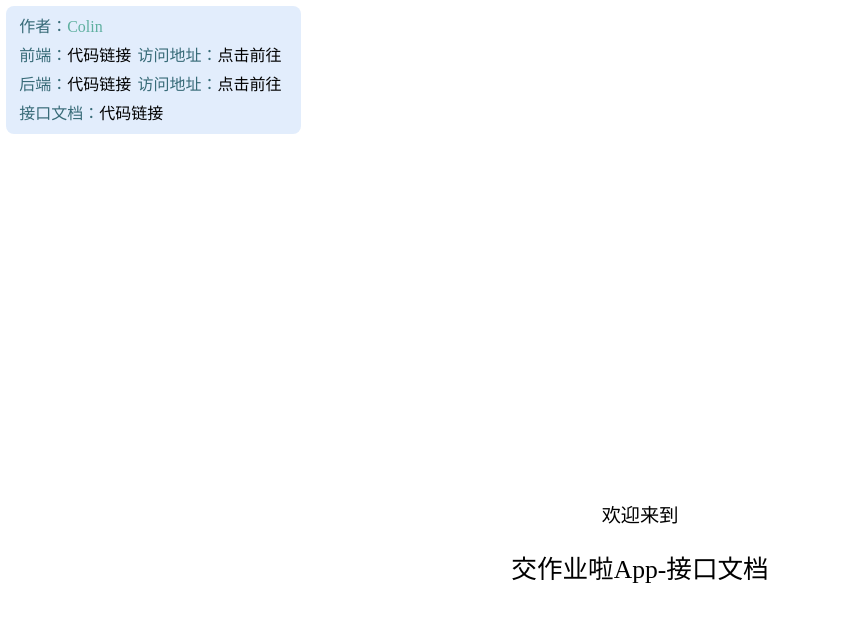
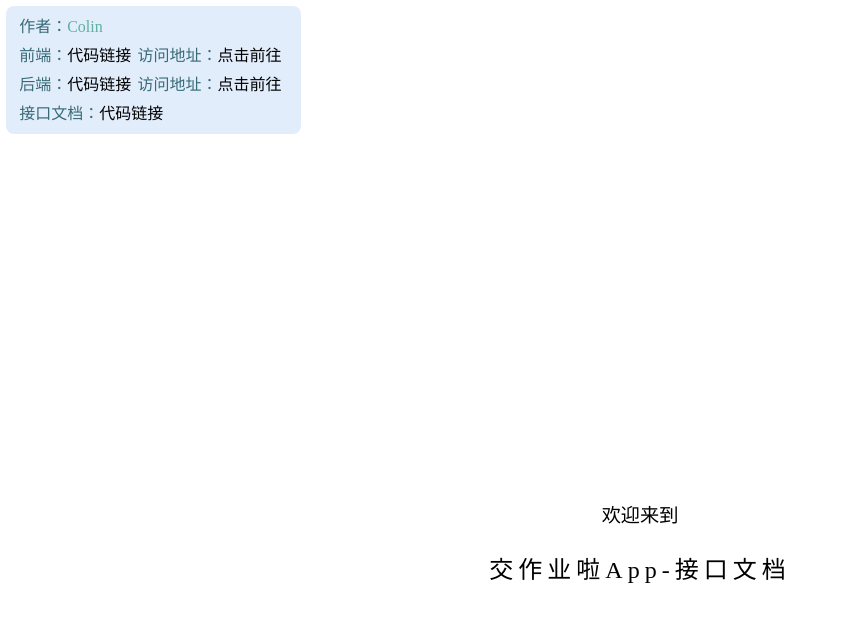
Before and after one commit to CaoKejian/JobPosting_Pro, a React (Vite) app in the folder portDocument/: page /#/welcome in a window 1280 px wide. Shown: the top 622 px of the page, without its empty margins (0-841 px from the left). Built offline with nearby package versions, Linux system fonts and the light colour scheme.

Commit message:
style： 添加特殊动画样式

```diff
--- a/portDocument/src/hooks/useScroll.tsx
+++ b/portDocument/src/hooks/useScroll.tsx
@@ -4,7 +4,7 @@ function useScrollDown(isAllowUp: boolean, isAllowDown: boolean) {
   const [canScrollUp, setCanScrollUp] = useState(false);
   const [canScrollDown, setCanScrollDown] = useState(false);
   const debouncedOnMove = (e: WheelEvent) => {
-    if (e.deltaY > 100 && isAllowDown) {
+    if (e.deltaY > 10 && isAllowDown) {
       setCanScrollDown(true);
       setTimeout(() => {
         setCanScrollDown(false);
--- a/portDocument/src/views/Welcome.module.scss
+++ b/portDocument/src/views/Welcome.module.scss
@@ -10,6 +10,14 @@
   bottom: 0;
   left: 50%;
   transform: translateX(-50%);
+  .container{
+    filter: contrast(30);
+    .word{
+      font-size: 1.5rem;
+      letter-spacing: -20px;
+      animation: showup 1.5s linear forwards;
+    }
+  }
   .svg{
     width: 20rem;
     height: 20rem;
@@ -74,7 +82,6 @@
   }
 }
 
-
 .wrapper {
   animation: fadeOut 1.5s ease forwards;
 }
@@ -111,6 +118,17 @@
     transform: translateY(-1rem);
   }
 }
+
+@keyframes showup {
+  0% {
+    filter: blur(10px);
+  }
+  100% {
+    letter-spacing: 5px;
+    filter: blur(0px);
+  }
+}
+
 @media (max-width: 768px) {
   .user {
     left: 0.4rem;
--- a/portDocument/src/views/WelcomePage.tsx
+++ b/portDocument/src/views/WelcomePage.tsx
@@ -29,7 +29,7 @@ const WelcomePage: FC<IProps> = () => {
       <div className={s.active}>
         <svg className={s.svg}><use xlinkHref='#welcome'></use></svg>
         <p>欢迎来到</p>
-        <span>交作业啦App-接口文档</span>
+        <div className={s.container}><span className={s.word}>交作业啦App-接口文档</span></div>
         <div className={s.user}>
           <span>作者：<span className={s.colin}>Colin</span></span>
           <span>前端：<Link target="_blank" to='https://github.com/CaoKejian/JobPosting'>代码链接</Link>访问地址：<Link target="_blank" to='http://jobpost-1314966552.cos-website.ap-shanghai.myqcloud.com/'>点击前往</Link></span>
@@ -55,7 +55,7 @@ const WelcomePage: FC<IProps> = () => {
       <div className={s.wrapper}>
         <svg className={s.svg}><use xlinkHref='#welcome'></use></svg>
         <p>欢迎来到</p>
-        <span>交作业啦App-接口文档</span>
+        <div className={s.container}><span className={s.word}>交作业啦App-接口文档</span></div>
         <div className={s.user}>
           <span>作者：<span className={s.colin}>Colin</span></span>
           <span>前端：<Link target="_blank" to='https://github.com/CaoKejian/JobPosting'>代码链接</Link>访问地址：<Link target="_blank" to='http://jobpost-1314966552.cos-website.ap-shanghai.myqcloud.com/'>点击前往</Link></span>
```
Also changed, not shown: 1 other file (tests, documents, lock files or other folders).
